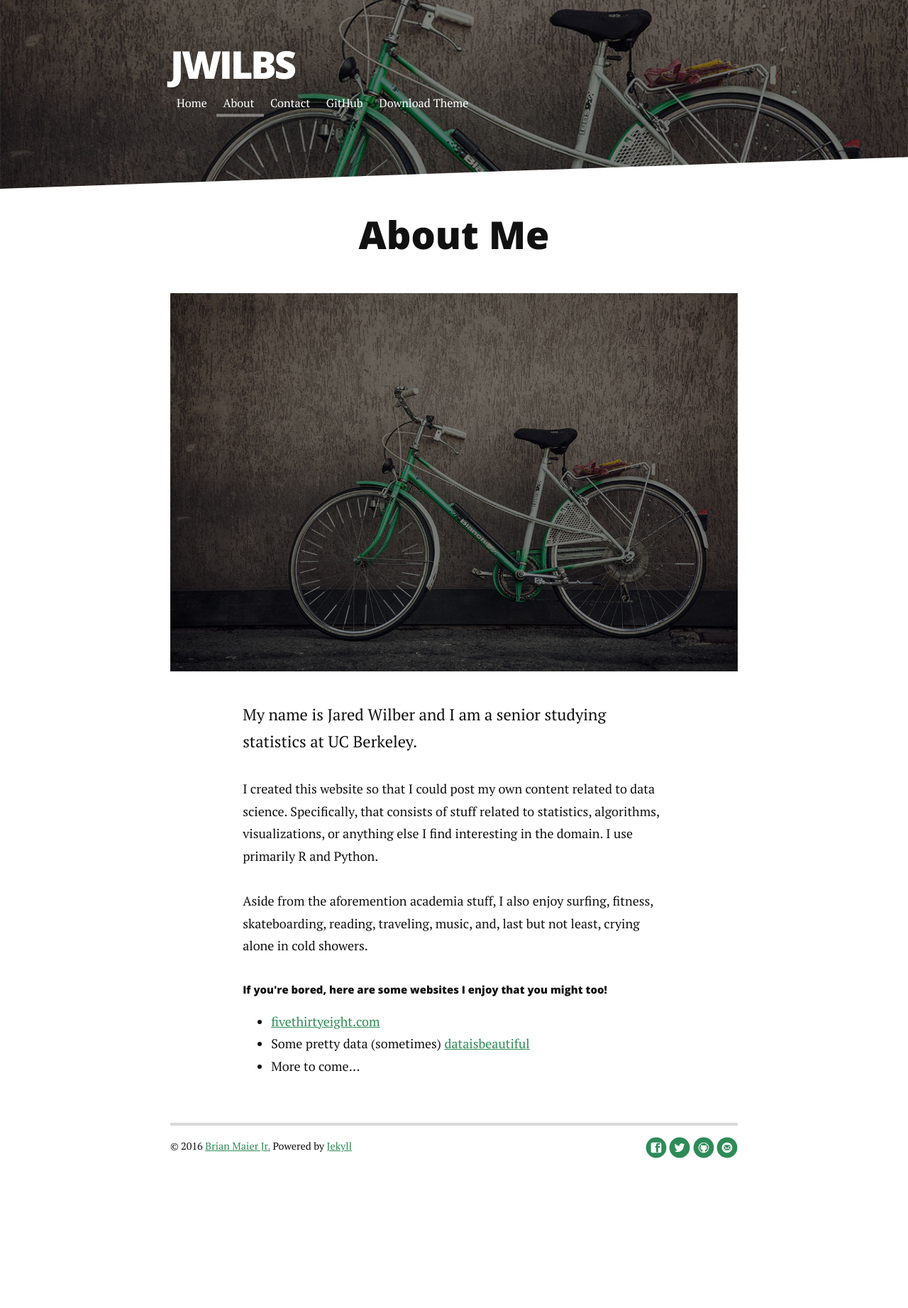
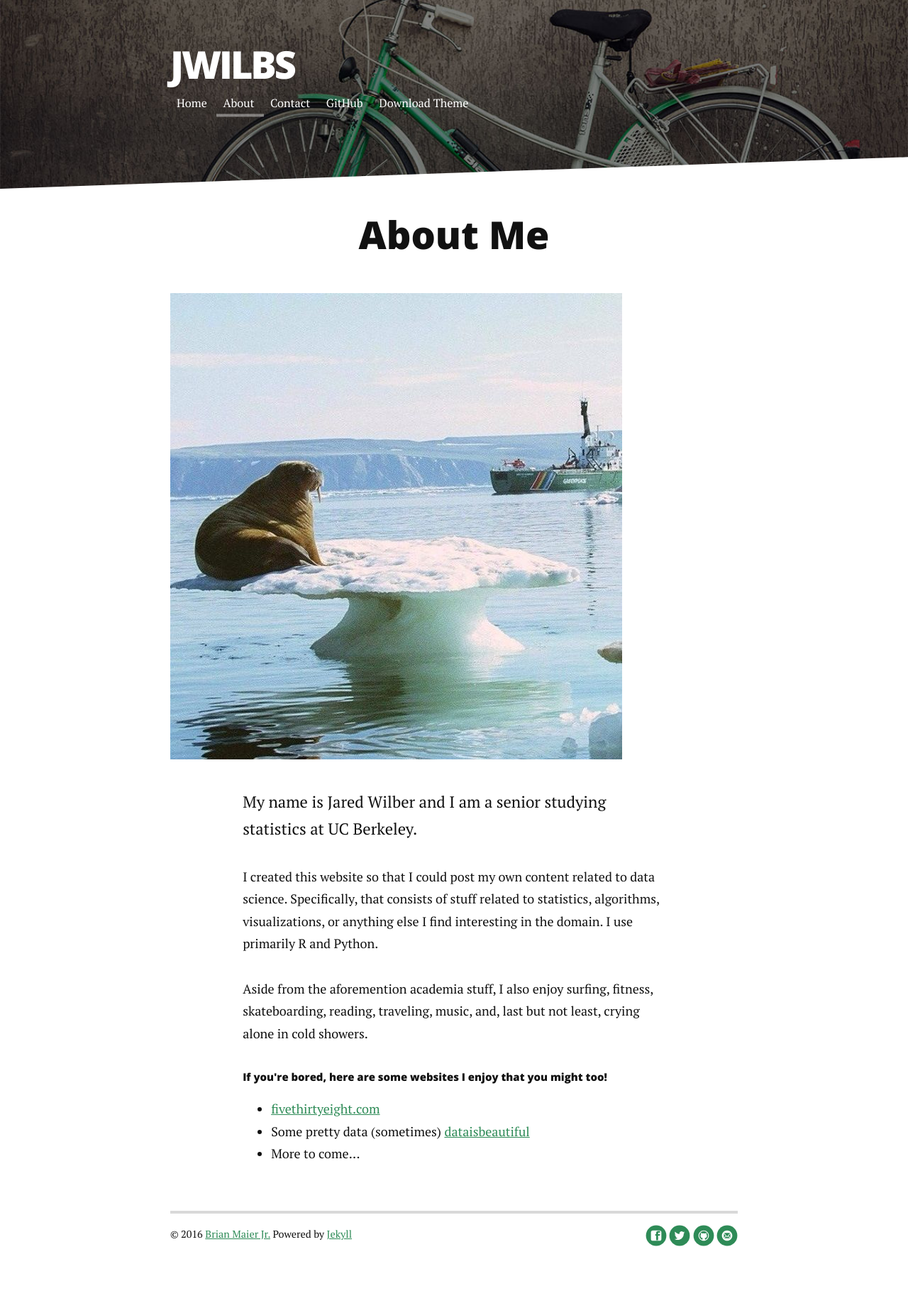
Before and after one commit to jwilber/old_website, a Jekyll site: the page built from about.md, in a window 1280 px wide. Shown: the whole page at 71% size. Built offline with Jekyll 4.4.1, drawn with Linux system fonts in a browser that asks for light colours; nearby versions of some CDN libraries; before the commit the page ends 1719 px from its top, so only the background shows below that.

Commit message:
Update about.md

```diff
--- a/about.md
+++ b/about.md
@@ -5,7 +5,7 @@
 
 <div class="post">
 	<h1 class="pageTitle">About Me</h1>
-	<img src="{{ '/assets/img/touring.jpg' | prepend: site.baseurl }}" alt="">
+	<img src="{{ '/assets/img/walrus.JPG' | prepend: site.baseurl }}" alt="">
 	<p class="intro">My name is Jared Wilber and I am a senior studying statistics at UC Berkeley.</p>
 	<p>I created this website so that I could post my own content related to data science. Specifically, that consists of  stuff related to statistics, algorithms, visualizations, or anything else I find interesting in the domain. I use primarily R and Python.</p>
 	<p> Aside from the aforemention academia stuff, I also enjoy surfing, fitness, skateboarding, reading, traveling, music, and, last but not least, crying alone in cold showers.</p>
```
